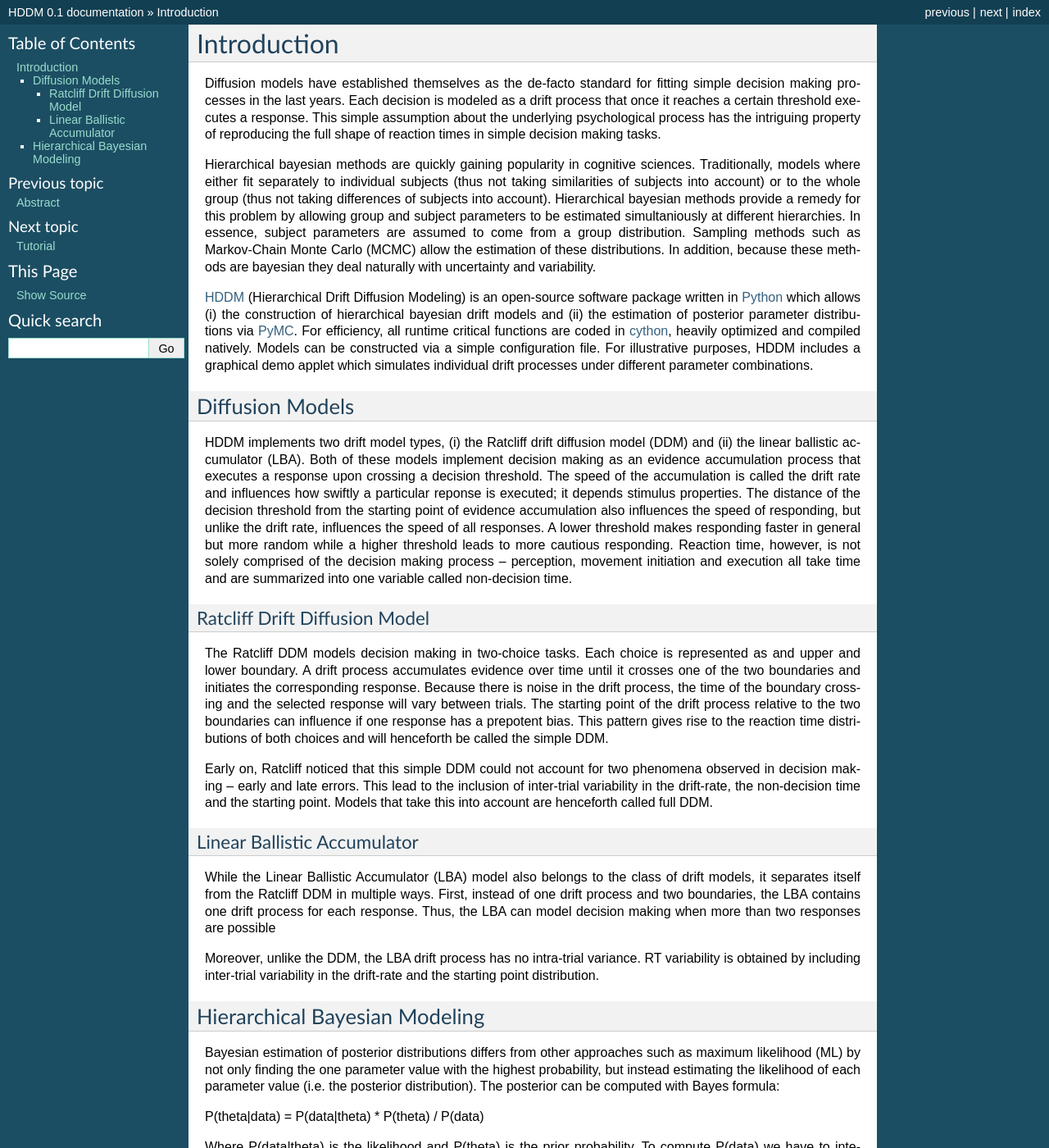
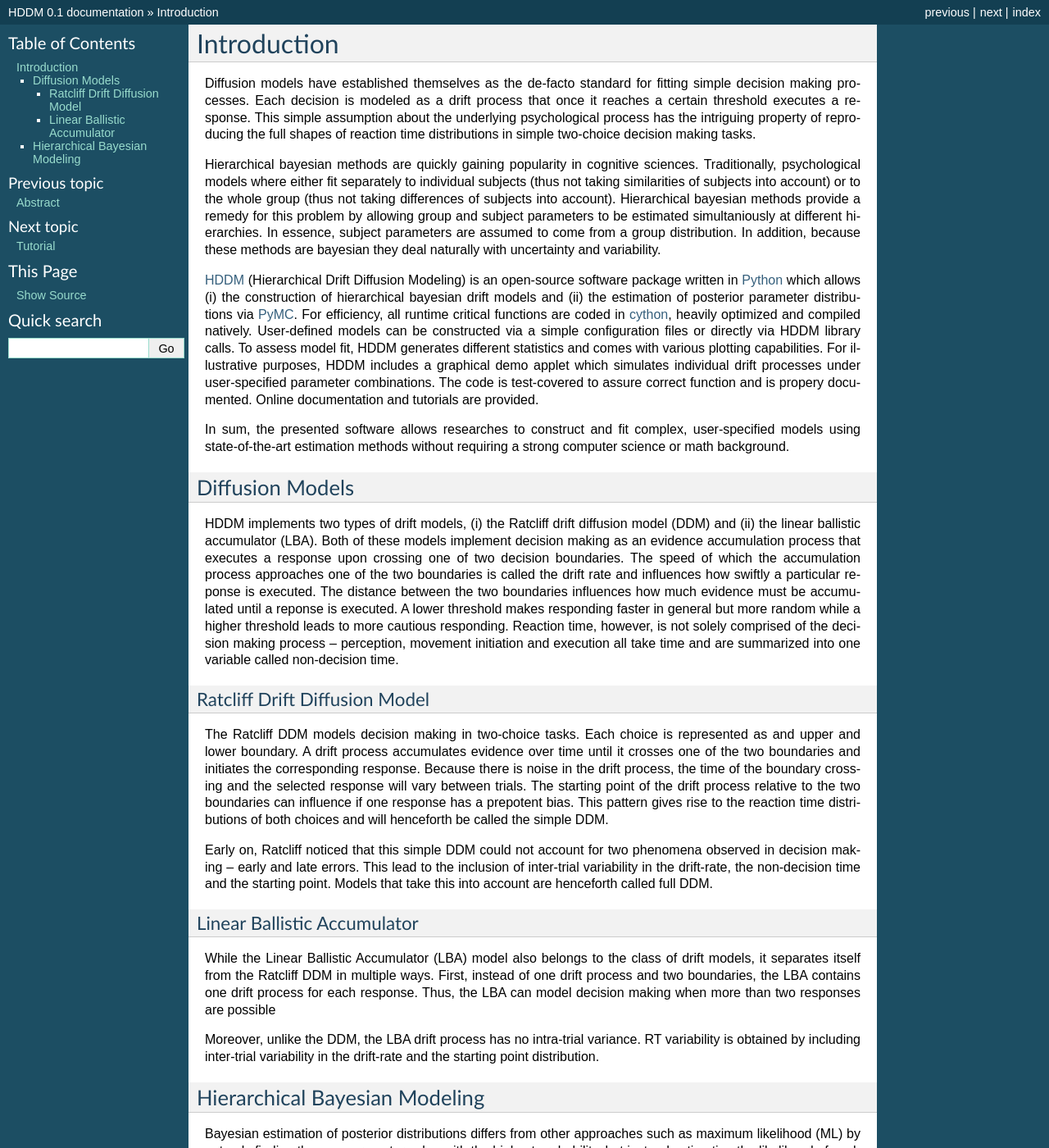
Before and after one commit to hddm-devs/hddm, a Sphinx documentation site: the page built from docs/intro.rst, in a window 1280 px wide and 1400 px high. Shown: the whole window at 82% size. Built offline with Sphinx 7.4.7, drawn with Linux system fonts in a browser that asks for light colours; formulas are drawn with MathJax 3; some of the changed text lies outside the part shown.

Commit message:
Fixed some docs. Renamed pool_depends.

```diff
--- a/docs/intro.rst
+++ b/docs/intro.rst
@@ -3,54 +3,60 @@ Introduction
 ============
 
 Diffusion models have established themselves as the de-facto standard
-for fitting simple decision making processes in the last years. Each
-decision is modeled as a drift process that once it reaches a certain
-threshold executes a response. This simple assumption about the
-underlying psychological process has the intriguing property of
-reproducing the full shape of reaction times in simple decision making
-tasks.
+for fitting simple decision making processes. Each decision is modeled
+as a drift process that once it reaches a certain threshold executes a
+response. This simple assumption about the underlying psychological
+process has the intriguing property of reproducing the full shapes of
+reaction time distributions in simple two-choice decision making tasks.
 
 Hierarchical bayesian methods are quickly gaining popularity in
-cognitive sciences. Traditionally, models where either fit separately
-to individual subjects (thus not taking similarities of subjects into
-account) or to the whole group (thus not taking differences of
-subjects into account). Hierarchical bayesian methods provide a remedy
-for this problem by allowing group and subject parameters to be
-estimated simultaniously at different hierarchies. In essence, subject
-parameters are assumed to come from a group distribution. Sampling
-methods such as Markov-Chain Monte Carlo (MCMC) allow the estimation
-of these distributions. In addition, because these methods are
-bayesian they deal naturally with uncertainty and variability.
+cognitive sciences. Traditionally, psychological models where either
+fit separately to individual subjects (thus not taking similarities of
+subjects into account) or to the whole group (thus not taking
+differences of subjects into account). Hierarchical bayesian methods
+provide a remedy for this problem by allowing group and subject
+parameters to be estimated simultaniously at different hierarchies. In
+essence, subject parameters are assumed to come from a group
+distribution. In addition, because these methods are bayesian they
+deal naturally with uncertainty and variability.
 
 HDDM_ (Hierarchical Drift Diffusion Modeling) is an open-source
 software package written in Python_ which allows (i) the construction
 of hierarchical bayesian drift models and (ii) the estimation of
 posterior parameter distributions via PyMC_. For efficiency, all
 runtime critical functions are coded in cython_, heavily optimized and
-compiled natively. Models can be constructed via a simple
-configuration file. For illustrative purposes, HDDM includes a
+compiled natively. User-defined models can be constructed via a simple
+configuration files or directly via HDDM library calls. To assess
+model fit, HDDM generates different statistics and comes with various
+plotting capabilities. For illustrative purposes, HDDM includes a
 graphical demo applet which simulates individual drift processes under
-different parameter combinations.
+user-specified parameter combinations. The code is test-covered to
+assure correct function and is propery documented. Online
+documentation and tutorials are provided.
+
+In sum, the presented software allows researches to construct and fit
+complex, user-specified models using state-of-the-art estimation
+methods without requiring a strong computer science or math
+background.
 
 ----------------
 Diffusion Models
 ----------------
 
-HDDM implements two drift model types, (i) the Ratcliff drift
+HDDM implements two types of drift models, (i) the Ratcliff drift
 diffusion model (DDM) and (ii) the linear ballistic accumulator
 (LBA). Both of these models implement decision making as an evidence
-accumulation process that executes a response upon crossing a decision
-threshold. The speed of the accumulation is called the drift rate and
-influences how swiftly a particular reponse is executed; it depends
-stimulus properties. The distance of the decision threshold from the
-starting point of evidence accumulation also influences the speed of
-responding, but unlike the drift rate, influences the speed of all
-responses. A lower threshold makes responding faster in general but
-more random while a higher threshold leads to more cautious
-responding. Reaction time, however, is not solely comprised of the
-decision making process -- perception, movement initiation and
-execution all take time and are summarized into one variable called
-non-decision time.
+accumulation process that executes a response upon crossing one of two
+decision boundaries. The speed of which the accumulation process
+approaches one of the two boundaries is called the drift rate and
+influences how swiftly a particular reponse is executed. The distance
+between the two boundaries influences how much evidence must be
+accumulated until a reponse is executed. A lower threshold makes
+responding faster in general but more random while a higher threshold
+leads to more cautious responding. Reaction time, however, is not
+solely comprised of the decision making process -- perception,
+movement initiation and execution all take time and are summarized
+into one variable called non-decision time.
 
 Ratcliff Drift Diffusion Model
 ------------------------------
@@ -96,7 +102,9 @@ parameter value with the highest probability, but instead estimating
 the likelihood of each parameter value (i.e. the posterior
 distribution). The posterior can be computed with Bayes formula:
 
-P(\theta|data) = P(data|\theta) * P(\theta) / P(data)
+.. math::
+
+    P(\theta|data) = \frac{P(data|\theta) * P(\theta)}{P(data)}
 
 Where P(data|\theta) is the likelihood and P(\theta) is the prior
 probability. To compute P(data) we have to integrate (or sum in the
--- a/docs/tutorial.rst
+++ b/docs/tutorial.rst
@@ -211,6 +211,7 @@ y-axis.
 The final program then looks as follows:
 
 ::
+
     import hddm
 
     # Load data from csv file into a NumPy structured array
```
Also changed, not shown: 1 other file.
